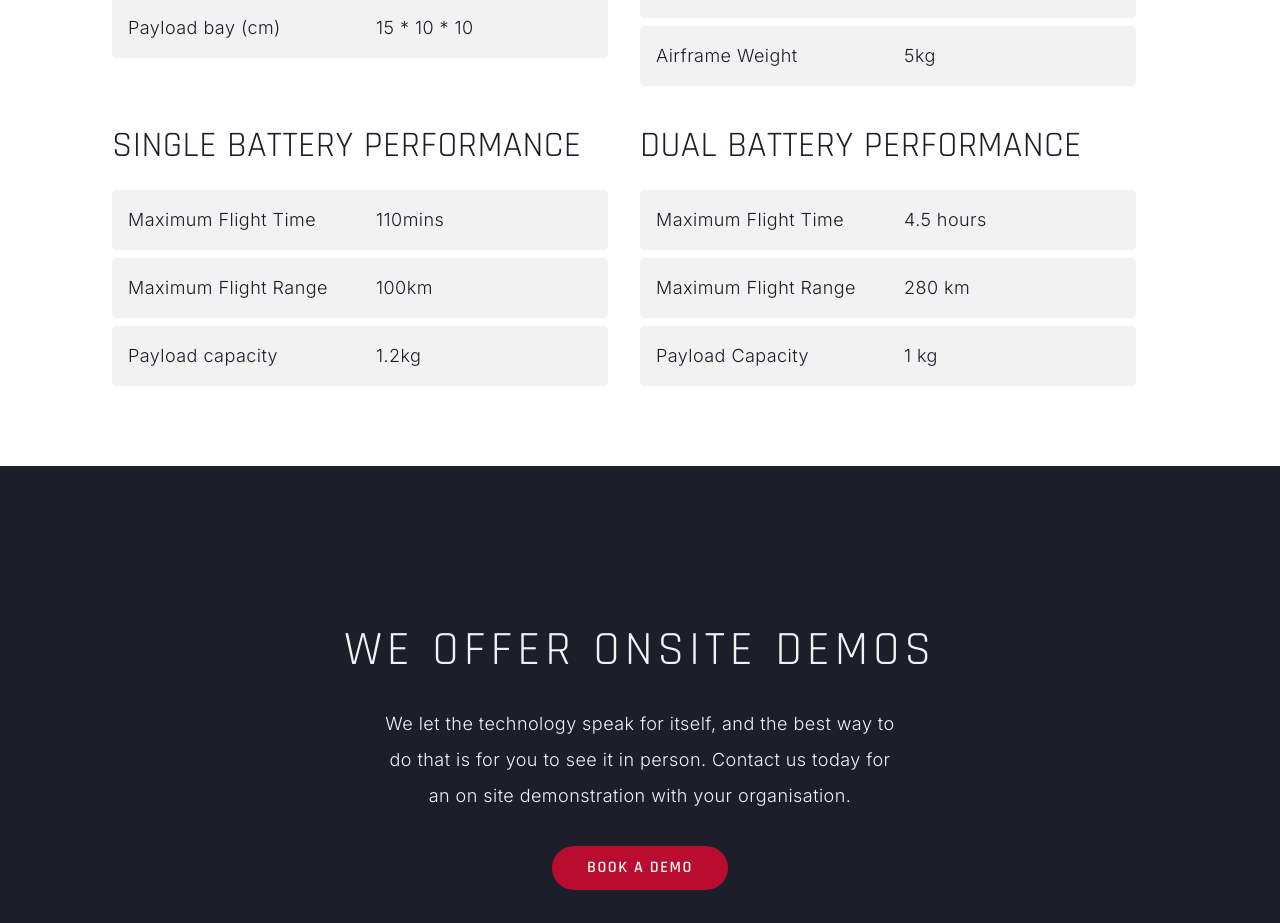
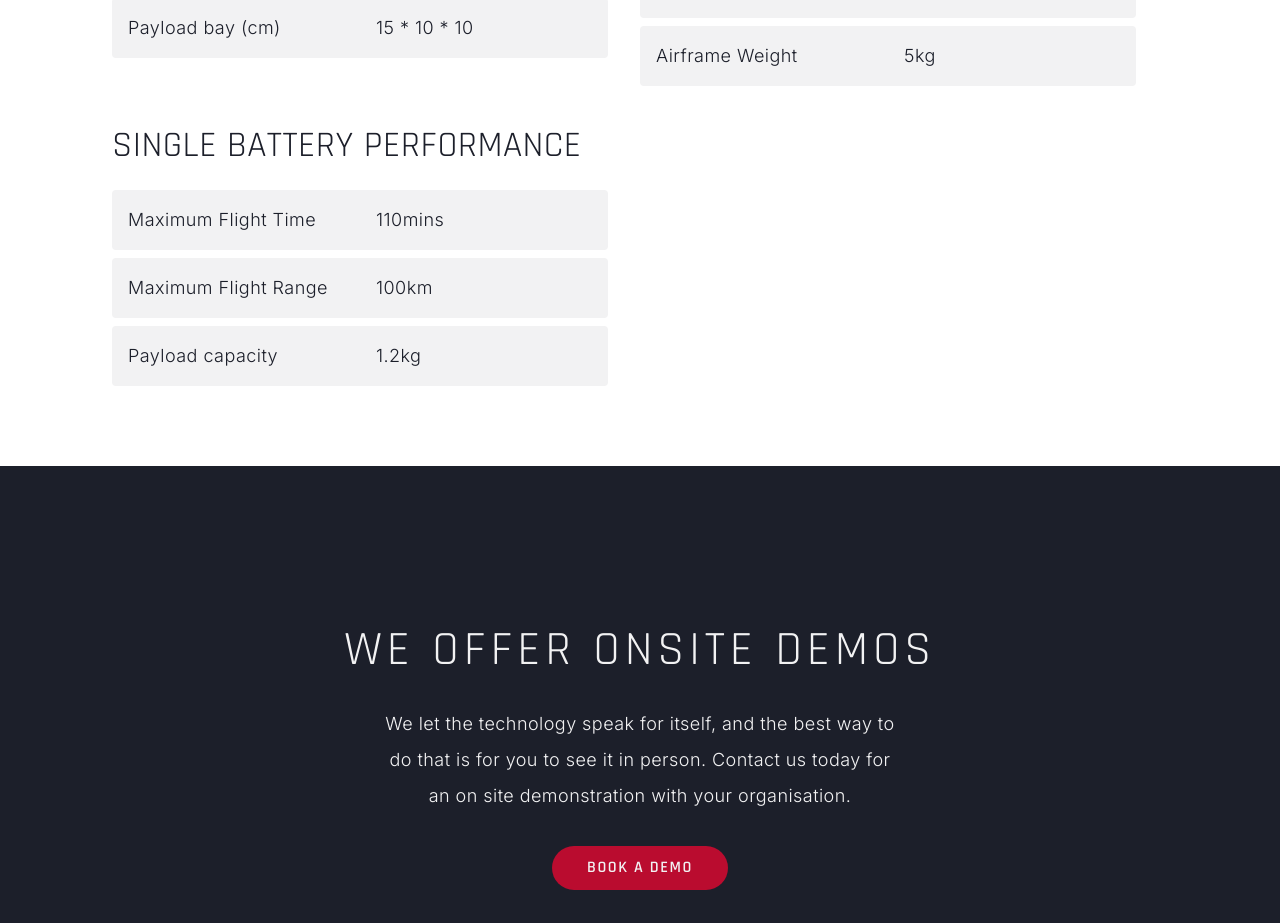
Before and after one commit to KGFliight/fliight-technologies-ca, a React (Vite) app: page /drones/deltaquad-pro in a window 1280 px wide. Shown: the part 5862-6785 px from the top of the page. Built offline with nearby package versions, Linux system fonts and the light colour scheme.

Commit message:
some text content changes, dq icons

```diff
--- a/src/components/AboutComponent.jsx
+++ b/src/components/AboutComponent.jsx
@@ -159,7 +159,7 @@ function AboutComponent() {
           </div>
 
           <h3 className="uppercase text-5xl tracking-widest text-left my-8 ">
-            Our people who make it happen
+            Meet the founders
           </h3>
           <div className="flex flex-col sm:items-center lg:items-start lg:flex-row lg:justify-between my-20 font-['Inter'] font-light ">
             <div className="max-w-[368px] lg:min-w-[xl] lg:max-w-2xl pr-8 mt-0 flex-1">
--- a/src/components/DeltaQuadEvoInfo.jsx
+++ b/src/components/DeltaQuadEvoInfo.jsx
@@ -8,6 +8,10 @@ import iconSwappable from '../assets/images/icons/icon-swappable.png'
 import iconOpenDesign from '../assets/images/icons/icon-open-design.png'
 import deltaQuadFlexibility from '../assets/images/deltaquad-evo-flexibility.png'
 import deltaQuadEvoGif from '../assets/images/dq-evo-intro.gif'
+import iconPin from '../assets/images/icons/icon-pin.png'
+import iconPresentation from '../assets/images/icons/icon-presentation.png'
+import iconShield from '../assets/images/icons/icon-shield.png'
+import iconData from '../assets/images/icons/icon-data.png'
 import { FontAwesomeIcon } from '@fortawesome/react-fontawesome'
 import { faChevronDown } from '@fortawesome/free-solid-svg-icons'
 import '../App.css'
@@ -89,10 +93,10 @@ function DeltaQuadEvoInfo() {
   ]
 
   const endToEndItems = [
-    'Support and warranty',
-    'Certified training',
-    'Regulatory compliance packages',
-    'Data processing and management',
+    { img: iconPin, text: 'Support and warranty' },
+    { img: iconPresentation, text: 'Certified training' },
+    { img: iconShield, text: 'Regulatory compliance packages' },
+    { img: iconData, text: 'Data processing and management' },
   ]
 
   /*
@@ -252,11 +256,11 @@ function DeltaQuadEvoInfo() {
               className="bg-ft-dark-grey p-2 my-2 mr-4 md:w-[44%] lg:w-[48%] rounded capitalize flex items-center"
             >
               <img
-                src={iconDrone}
-                alt="drone icon"
+                src={item.img}
+                alt="end to end icon"
                 className="w-[40px] h-[40px] m-2 mr-4 inline-flex"
               />
-              <div className="flex-wrap m-2">{item}</div>
+              <div className="flex-wrap m-2">{item.text}</div>
             </li>
           ))}
         </ul>
--- a/src/components/DeltaQuadProInfo.jsx
+++ b/src/components/DeltaQuadProInfo.jsx
@@ -1,7 +1,5 @@
-import iconDrone from '../assets/images/icons/icon-drone.png'
 import iconWifi from '../assets/images/icons/icon-wifi.png'
 import iconShield from '../assets/images/icons/icon-shield.png'
-import iconClipboard from '../assets/images/icons/icon-clipboard.png'
 import iconWeather from '../assets/images/icons/icon-weather.png'
 import iconPin from '../assets/images/icons/icon-pin.png'
 import iconSupport from '../assets/images/icons/icon-support.png'
@@ -112,7 +110,7 @@ function DeltaQuadProInfo() {
             >
               <img
                 src={item.img}
-                alt="drone icon"
+                alt="end to end icon"
                 className="w-[40px] h-[40px] m-2 mr-4 inline-flex"
               />
               <span className="m-2">{item.text}</span>
--- a/src/components/DeltaQuadProTechnical.jsx
+++ b/src/components/DeltaQuadProTechnical.jsx
@@ -1,5 +1,4 @@
-import proDrawing from '../assets/images/dq-pro-drawing.jpeg';
-
+import proDrawing from '../assets/images/dq-pro-drawing.jpeg'
 
 function DeltaQuadXxxTechnical() {
   return (
@@ -60,26 +59,12 @@ function DeltaQuadXxxTechnical() {
             </div>
           </div>
           <div className="flex-1 mr-2 md:mr-8">
-            <div className="uppercase text-ft-black text-2xl md:text-4xl my-4">
-              Dual Battery performance
-              <div className="bg-ft-white p-4 my-2 flex text-lg normal-case rounded mt-6 font-light font-['Inter'] items-center">
-                <div className="flex-1">Maximum Flight Time</div>
-                <div className="flex-1 ml-8">4.5 hours</div>
-              </div>
-              <div className="bg-ft-white p-4 my-2 flex text-lg normal-case rounded font-light font-['Inter'] items-center">
-                <div className="flex-1">Maximum Flight Range</div>
-                <div className="flex-1 ml-8">280 km</div>
-              </div>
-              <div className="bg-ft-white p-4 my-2 flex text-lg normal-case rounded font-light font-['Inter'] items-center">
-                <div className="flex-1">Payload Capacity</div>
-                <div className="flex-1 ml-8">1 kg</div>
-              </div>
-            </div>
+
           </div>
         </div>
       </div>
     </div>
-  );
+  )
 }
 
-export default DeltaQuadXxxTechnical;
+export default DeltaQuadXxxTechnical
--- a/src/components/DronesCarousel.jsx
+++ b/src/components/DronesCarousel.jsx
@@ -31,7 +31,7 @@ function DronesCarousel() {
     <div className="w-full">
       <div className=" sm:pl-12 md:pl-20">
         <h3 className="pl-12 md:pl-16 mt-8 mb-2 text-4xl sm:text-5xl uppercase font-medium tracking-widest">
-          DRONES
+          AERIAL PLATFORMS
         </h3>
         <div className="hidden md:pr-16">
           <div className="sm:w-full mb-auto text-right text-3xl sm:px-4 flex gap-4 justify-end mr-4 my-3 sm:m-0 sm:mx-1">
--- a/src/components/Landing.jsx
+++ b/src/components/Landing.jsx
@@ -65,9 +65,7 @@ function Landing() {
             >
               UAV SOLUTIONS
               <br />
-              CUSTOMISED
-              <br />
-              TO WORK FOR YOU
+              WORKING FOR YOU
             </div>
             {/*<div
               className="md:ml-4 h-60 text-sm md:text-lg lg:text-2xl font-rajdhani font-regular uppercase leading-20 tracking-widest text-ft-white transition-ease duration-300 mt-4"
--- a/src/components/LandingWorkWithUs.jsx
+++ b/src/components/LandingWorkWithUs.jsx
@@ -36,7 +36,7 @@ function LandingWorkWithUs() {
           The field of Unmanned Aerial Vehicles is evolving rapidly. Off the
           shelf solutions cannot keep pace with the fast-changing needs of our
           clients as they seek differentiation and competitive advantage. Many
-          clients come to us with challenges, we provide solutions.
+          clients come to us with challenges, we provide effective solutions.
           <br />
           <br />
           It&apos;s what we do.
```
